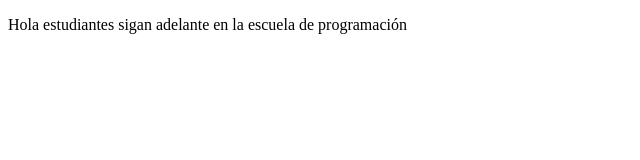
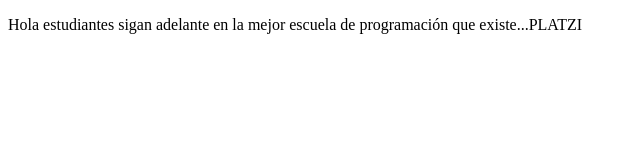
Before and after one commit to Santilp92/ProyectoDemoCursoPrework, a plain HTML site: page index.html in a window 1280 px wide. Shown: the whole page, without its empty margins (0-640 px from the left). Drawn offline with Linux system fonts and the light colour scheme.

Commit message:
Cambios agregamos platzi

```diff
--- a/index.html
+++ b/index.html
@@ -9,7 +9,8 @@
 <body>
     <p>
         Hola estudiantes sigan adelante
-        en la escuela de programación
+        en la mejor escuela de programación que
+        existe...PLATZI
     </p>
 </body>
 </html>
```
